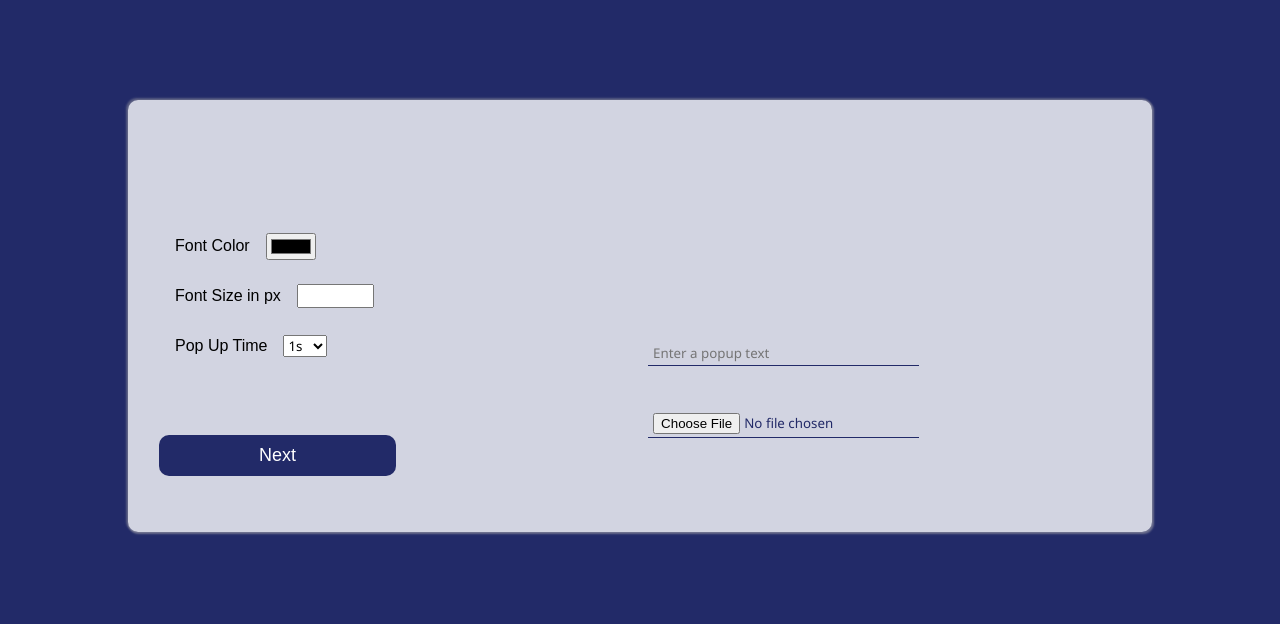
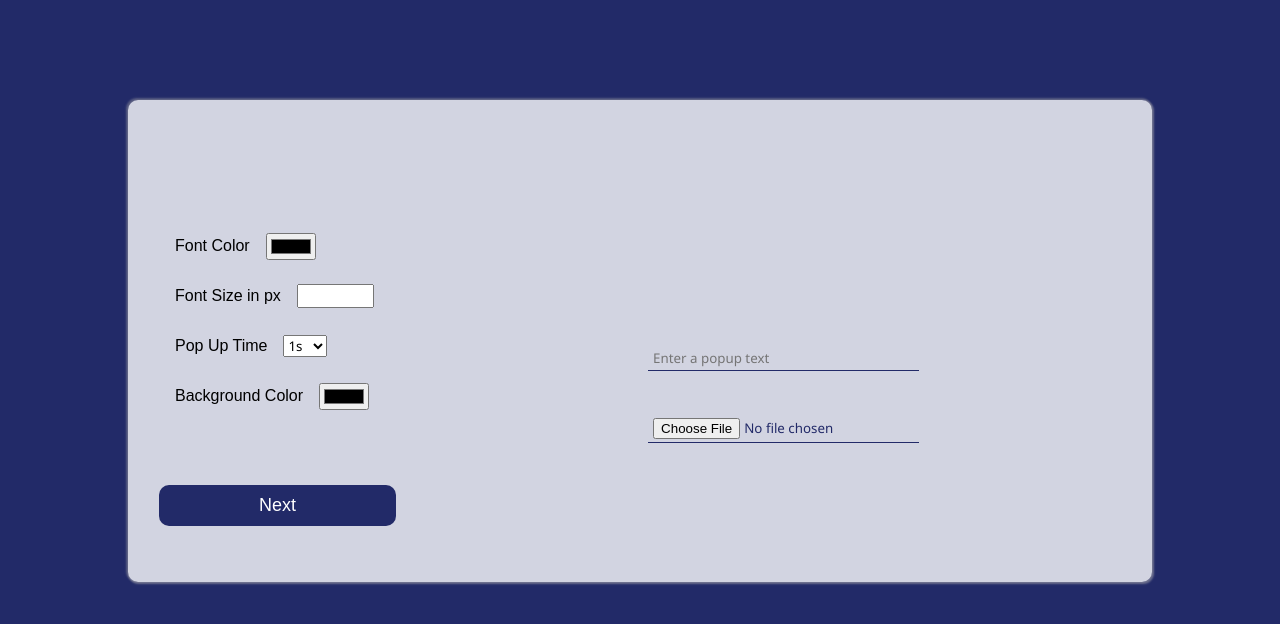
Before and after one commit to TunarshBee/appClickAssessment, a React (Create React App) app: page /templates in a window 1280 px wide. Shown: the top 624 px of the page. Built offline with nearby package versions, Linux system fonts and the light colour scheme.

Commit message:
Revert "refined the popup setter"
This reverts commit f18eaf89bd68fefd2dadf5732c7308d49bcf1ca7.

```diff
--- a/src/components/PopUpSetter.js
+++ b/src/components/PopUpSetter.js
@@ -8,20 +8,26 @@ import { FormDetail } from "../store/actions/FormDetail";
 const FormTemplates = ({ setText, text, setPage }) => {
   const dispatch = useDispatch();
 
+  const [theme, setTheme] = useState();
 
   const [textColor, setTextColor] = useState();
 
   const [fSize, setFSize] = useState();
 
+  const [formposition, setFormposition] = useState();
 
   const [popTime, setPupTime] = useState();
 
+  const [formBorder, setFormBorder] = useState();
   const [file, setFile] = useState('')
 
   const formDetails = {
+    theme: theme,
     textColor: textColor,
     fontSize: fSize,
+    formposition: formposition,
     popTime: popTime,
+    formBorder: formBorder,
     text: text,
     file:file,
   };
@@ -44,6 +50,7 @@ const FormTemplates = ({ setText, text, setPage }) => {
     position: "relative",
     top: "10%",
     maxWidth: "275px",
+    backgroundColor: theme,
     bordeRadius: " 5px 40px",
   };
 
@@ -53,6 +60,7 @@ const FormTemplates = ({ setText, text, setPage }) => {
     position: "relative",
     top: "10%",
     maxWidth: "275px",
+    backgroundColor: theme,
     borderRadius: "100px",
   };
   const [temp, setTemp] = useState(style1);
@@ -116,6 +124,18 @@ const FormTemplates = ({ setText, text, setPage }) => {
             </select>
           </span>
 
+          <span>
+            <h5>Background Color</h5>
+            <input
+              type="color"
+              id="favcolor"
+              name="favcolor"
+              onChange={(e) => {
+                setTheme(e.target.value);
+                temp === style2 ? setTemp(style2) : setTemp(style1);
+              }}
+            />
+          </span>
           <br /> <br />
           <Link to={"/preview"}>
             <button onClick={saveDetail}>Next</button>
```
